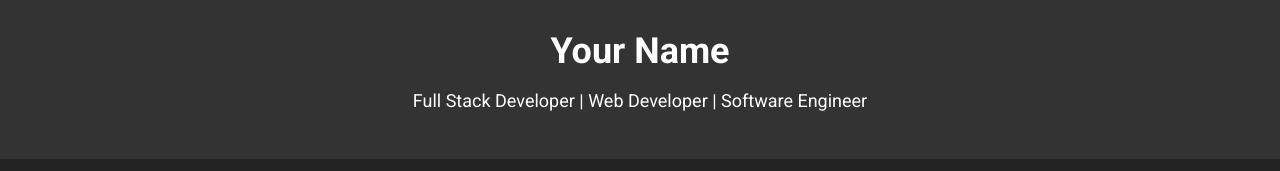
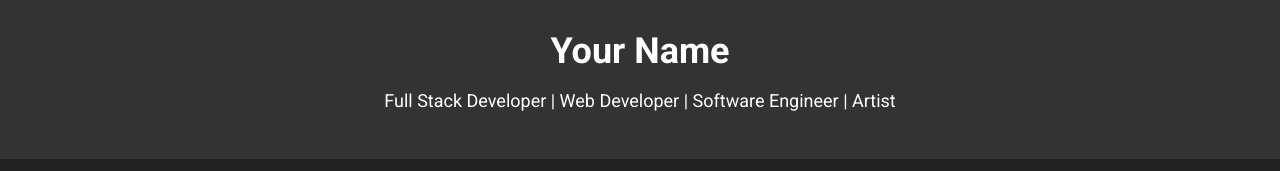
Before and after one commit to myak2h/html-portfolio, a plain HTML site: page index.html in a window 1280 px wide. Shown: the top 171 px of the page. Drawn offline with Linux system fonts and the light colour scheme.

Commit message:
Add artist

```diff
--- a/index.html
+++ b/index.html
@@ -83,7 +83,7 @@
 
 <header>
     <h1>Your Name</h1>
-    <p>Full Stack Developer | Web Developer | Software Engineer</p>
+    <p>Full Stack Developer | Web Developer | Software Engineer | Artist </p>
 </header>
 
 <nav>
```
